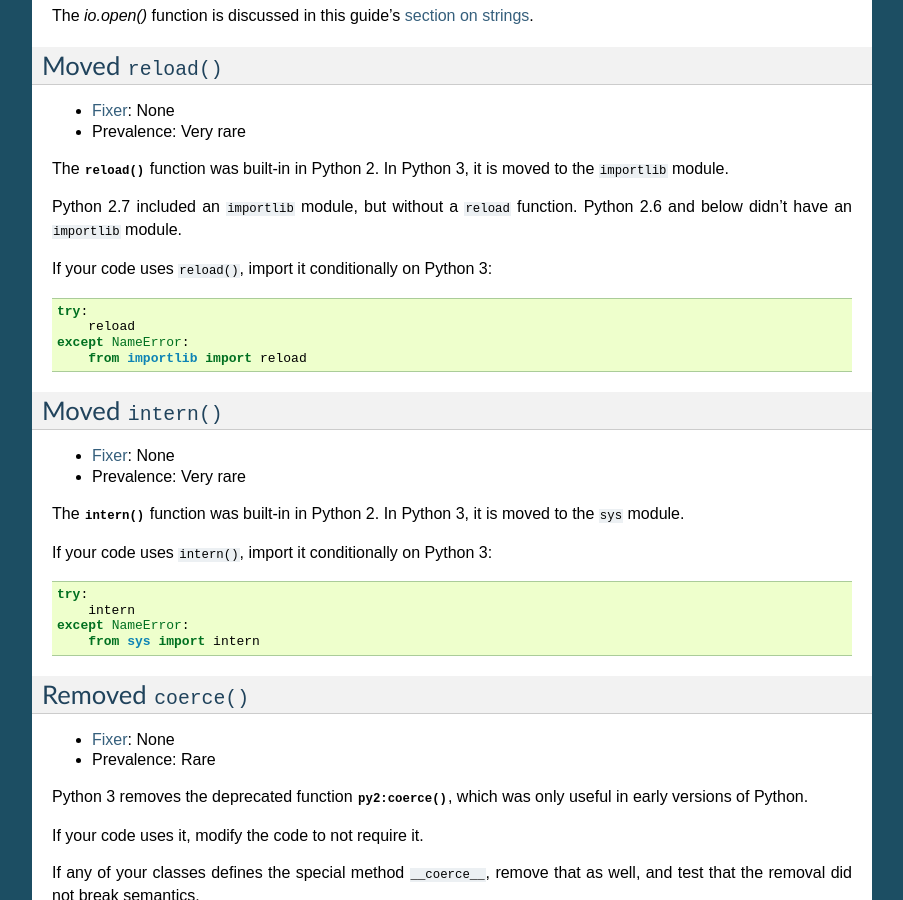
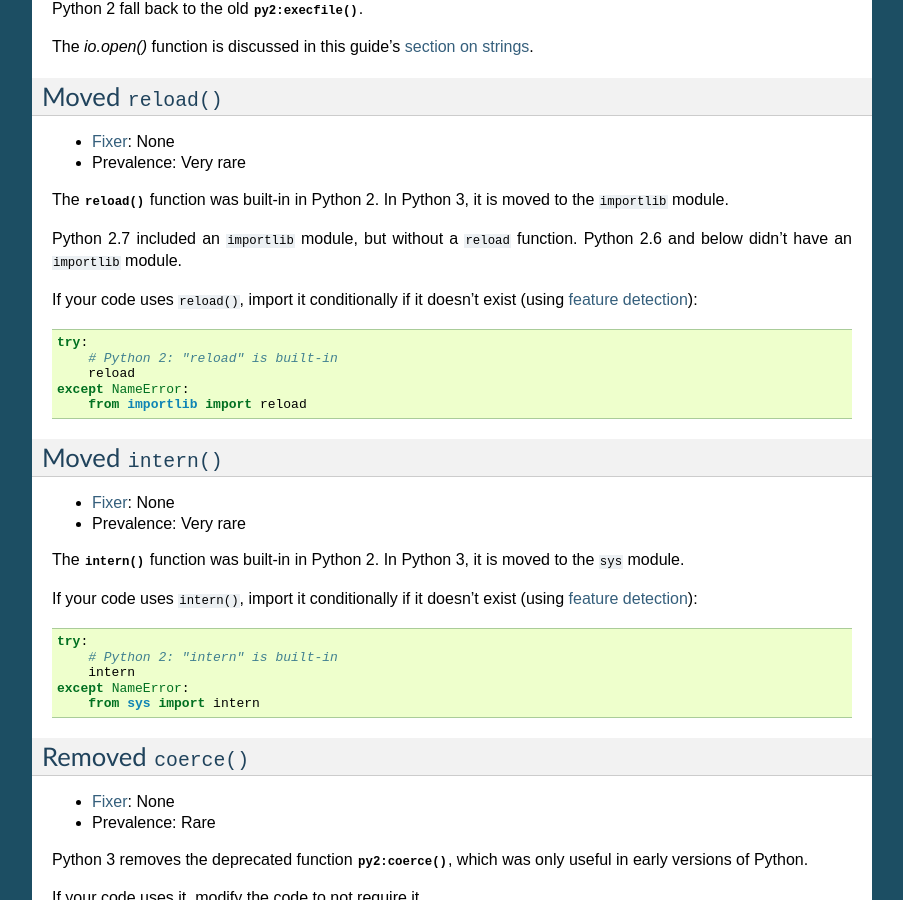
Before and after one commit to fedora-python/portingguide, a Sphinx documentation site: the page built from source/builtins.rst, in a window 1280 px wide and 900 px high, scrolled down 3551 px. Shown: the whole window, without its empty margins (198-1101 px from the left). Built offline with Sphinx 7.4.7, drawn with Linux system fonts in a browser that asks for light colours; some of the changed text lies outside the part shown.

Commit message:
Adjust wording and add one more case of feature detection

```diff
--- a/source/builtins.rst
+++ b/source/builtins.rst
@@ -108,8 +108,10 @@ that includes :class:`io.IOBase` and, under Python 2, ``file``::
     import io
 
     try:
+        # Python 2: "file" is built-in
         file_types = file, io.IOBase
     except NameError:
+        # Python 3: "file" fully replased with IOBase
         file_types = (io.IOBase,)
 
     ...
@@ -260,9 +262,11 @@ In Python 3, it is moved to the ``importlib`` module.
 Python 2.7 included an ``importlib`` module, but without a ``reload`` function.
 Python 2.6 and below didn't have an ``importlib`` module.
 
-If your code uses ``reload()``, import it conditionally on Python 3::
+If your code uses ``reload()``, import it conditionally if it doesn't exist
+(using `feature detection`_)::
 
     try:
+        # Python 2: "reload" is built-in
         reload
     except NameError:
         from importlib import reload
@@ -280,9 +284,11 @@ Moved ``intern()``
 The :func:`~sys.intern` function was built-in in Python 2.
 In Python 3, it is moved to the ``sys`` module.
 
-If your code uses ``intern()``, import it conditionally on Python 3::
+If your code uses ``intern()``, import it conditionally if it doesn't exist
+(using `feature detection`_)::
 
     try:
+        # Python 2: "intern" is built-in
         intern
     except NameError:
         from sys import intern
@@ -306,3 +312,9 @@ If any of your classes defines the special method ``__coerce__``,
 remove that as well, and test that the removal did not break semantics.
 
 .. XXX: I've never seen serious use of ``coerce``, so the advice is limited.
+
+
+.. Common links
+   ------------
+
+.. _feature detection: https://docs.python.org/3/howto/pyporting.html#use-feature-detection-instead-of-version-detection
--- a/source/strings.rst
+++ b/source/strings.rst
@@ -140,7 +140,10 @@ For better readability, we recommend using ``unicode``,
 which is unambiguous and clear, but it needs to be introduced with the
 following code at the beginning of a file::
 
-    if not six.PY2:
+    try:
+        # Python 2: "unicode" is built-in
+        unicode
+    except NameError:
         unicode = str
 
 
```
